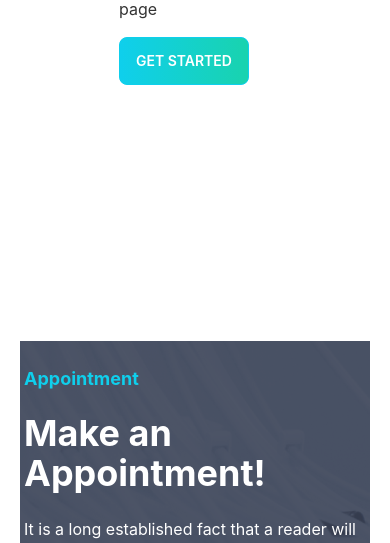
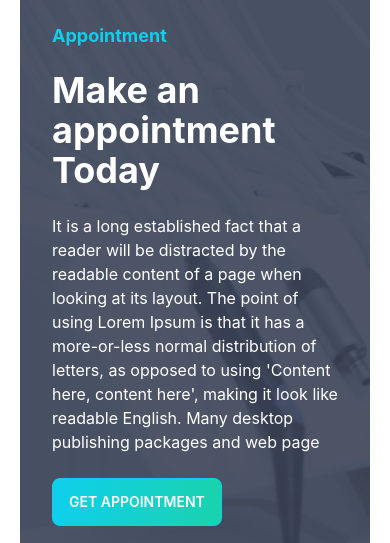
Before and after one commit to d3v-tushar/doctors-portal-client, a React (Create React App) app: page / in a window 390 px wide. Shown: the part 3883-4426 px from the top of the page. Built offline with nearby package versions, Linux system fonts and the light colour scheme.

Commit message:
MakeAppointment Section Mobile Optimized

```diff
--- a/src/Pages/Home/ExceptionalCare/ExceptionalCare.js
+++ b/src/Pages/Home/ExceptionalCare/ExceptionalCare.js
@@ -3,7 +3,7 @@ import treatment from '../../../assets/images/treatment.png';
 
 const ExceptionalCare = () => {
     return (
-        <section className='mt-24 grid grid-cols-1 lg:grid-cols-2 items-center gap-24 px-16 w-4/5 mx-auto'>
+        <section className='mt-24 grid grid-cols-1 lg:grid-cols-2 items-center gap-24  w-4/5 mx-auto'>
             <img className='rounded-xl' src={treatment} alt="dental treatment" />
             <div>
                 <h1 className='text-5xl font-bold my-4'>Exceptional Dental Care, on your Terms</h1>
--- a/src/Pages/Home/MakeAppointment/MakeAppointment.js
+++ b/src/Pages/Home/MakeAppointment/MakeAppointment.js
@@ -5,19 +5,19 @@ import PrimaryButton from "../../../components/PrimaryButton/PrimaryButton";
 
 const MakeAppointment = () => {
   return (
-    <section className="mt-64"
+    <section className="mt-24 lg:mt-56 bg-cover bg-center"
     style={{background: `url(${appointmentBg})`}}
     >
       <div className="hero">
-        <div className="hero-content p-1 flex-col lg:flex-row">
+        <div className="hero-content p-0 flex-col lg:flex-row">
           <img
             src={doctor}
             alt='doctor'
             className="-mt-28 hidden lg:block lg:w-1/2 rounded-lg"
           />
-          <div>
+          <div className="py-5 px-8">
             <h3 className="text-lg text-primary my-5 font-bold">Appointment</h3>
-            <h1 className="text-4xl text-white font-bold">Make an Appointment!</h1>
+            <h1 className="text-4xl text-white font-bold">Make an appointment Today</h1>
             <p className="py-6 text-white">
             It is a long established fact that a reader will be distracted by the readable content of a page when looking at its layout. The point of using Lorem Ipsum is that it has a more-or-less normal distribution of letters, as opposed to using 'Content here, content here', making it look like readable English. Many desktop publishing packages and web page
             </p>
```
